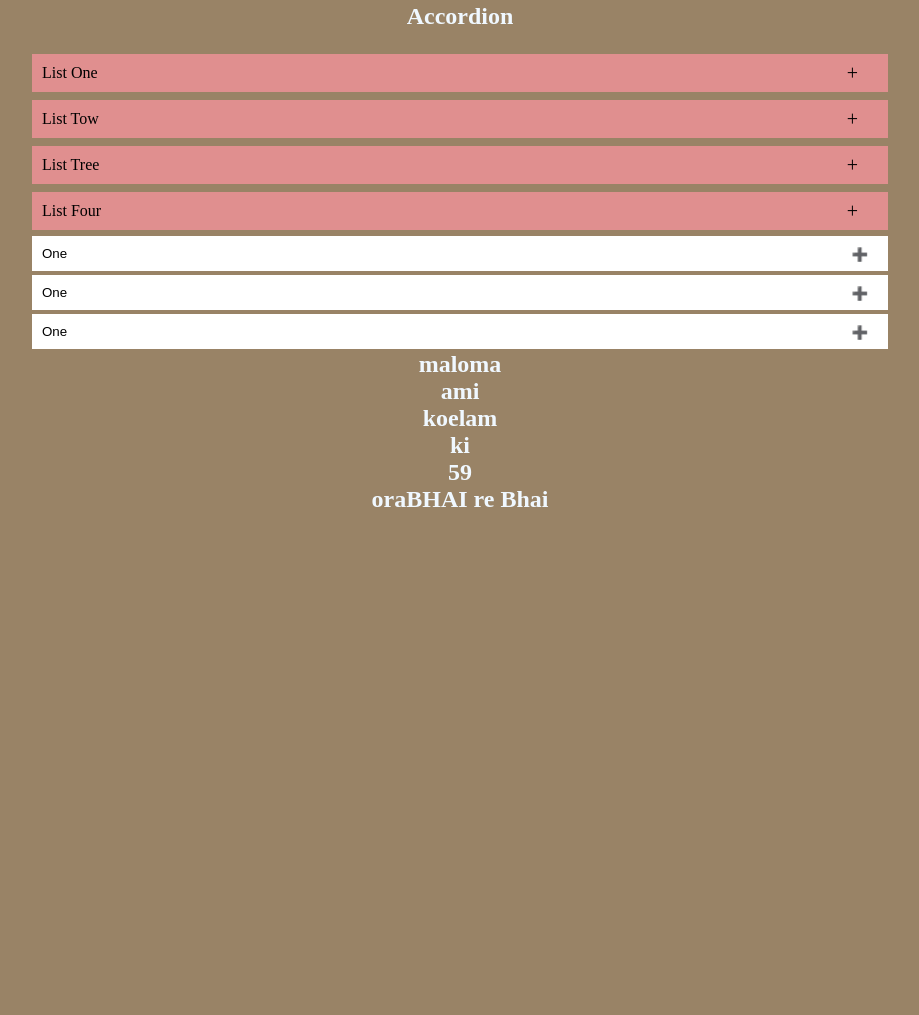
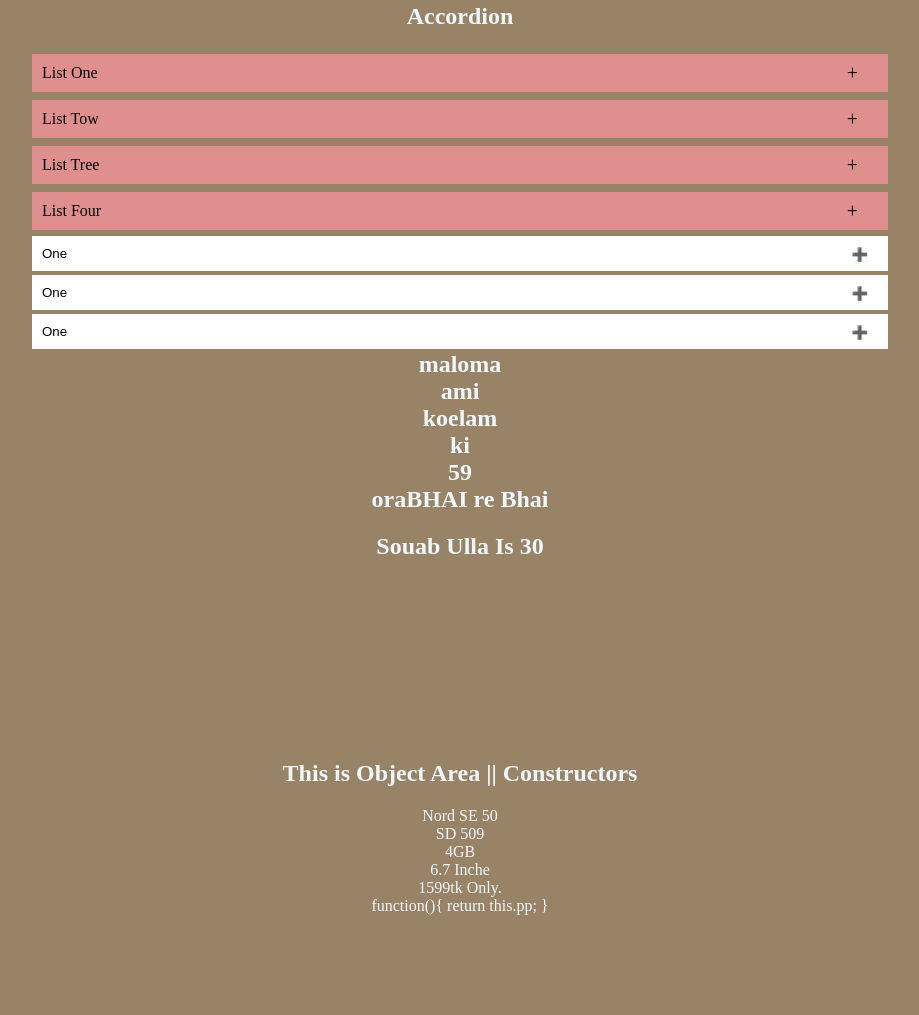
Before and after one commit to Fardin9721/Javascript_Practice, a plain HTML site: page index.html in a window 1280 px wide. Shown: the part 1816-2831 px from the top of the page, without its empty margins (180-1099 px from the left). Before the commit the page ends 2449 px from the top, so only its background shows below. Drawn offline with Linux system fonts and the light colour scheme.

Commit message:
constuctor

```diff
--- a/asstes/css/style.css
+++ b/asstes/css/style.css
@@ -7,6 +7,9 @@
     max-width: 1400px;
     margin: auto;
     text-align: center;
+}
+.section_padding{
+    padding: 100px 0;
 }
 .btn{
     background-color: darkcyan;
@@ -138,3 +141,6 @@
     content: '\2796';
     font-size: 1.5em;
  }
+ .ppkja{
+    padding-bottom: 20px;
+ }
--- a/asstes/js/test.js
+++ b/asstes/js/test.js
@@ -425,8 +425,36 @@ console.log(objrt);
 // Object Detailes
 
 const rasel ={
-    name:"Souab Ulla",
+    name:"Souab Ulla  ",
     age:26,
 };
+rasel.countey=" Bangledesh";
+rasel.age=30;
+// delete rasel.age;
 let sumetBhai = 'age';
-console.log(rasel);
+console.log(rasel[sumetBhai]);
+document.getElementById("raselVaiper").innerHTML = rasel.name +" Is " +rasel.age;
+let kisuakta = "";
+for (let x in rasel){
+    kisuakta += rasel[x];
+};
+console.log(kisuakta);
+// Object_area
+function Oneplus(model,cpu,ram,display,pp){ //constructor function
+    this.phoneModel = model;
+    this.phoneCpu = cpu;
+    this.phoneRam = ram;
+    this.phoneDisplay = display;
+    this.phonePrice = pp;
+    this.price=function(){
+        return this.pp;
+    };
+};
+const nord50 = new Oneplus("Nord SE 50","SD 509","4GB","6.7 Inche","1599tk Only.");
+const ner4 = new Oneplus("Nord 4lite","SD 845","8GB","6.7 Inche","26000 Only.");
+
+let pText ='';
+for (let x in nord50){
+    pText+=nord50[x] +"<br>";
+}
+document.getElementById('oOne').innerHTML=pText;
--- a/index.html
+++ b/index.html
@@ -161,7 +161,14 @@
                 </div>
              </div>
              <h1 id="djsakf"></h1>
+             <h2 id="raselVaiper"></h2>
 
+        </section>
+        <section class="Object_area section_padding">
+            <div class="container">
+                <h1 class="ppkja">This is Object Area || Constructors</h1>
+                <div class="" id="oOne"></div>
+            </div>
         </section>
     </div>
 
```
